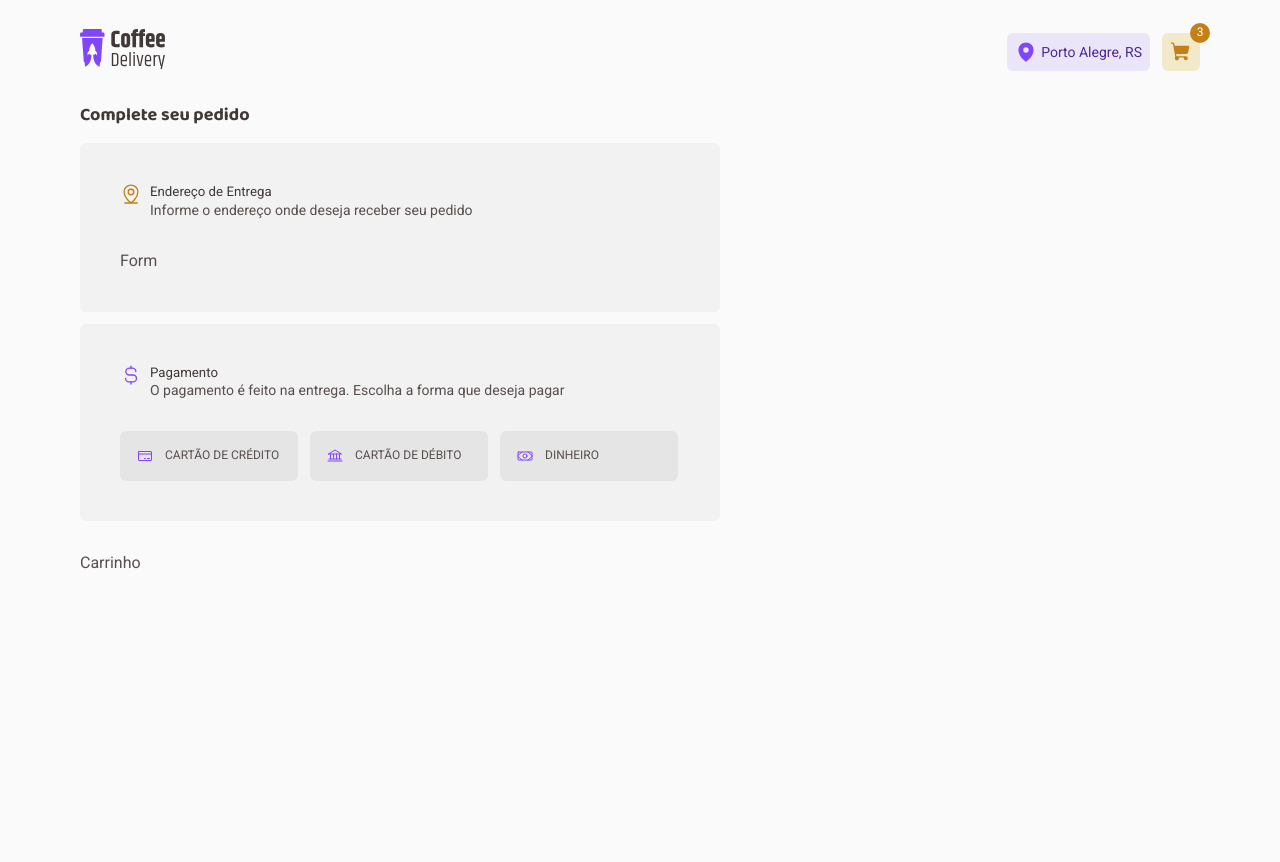
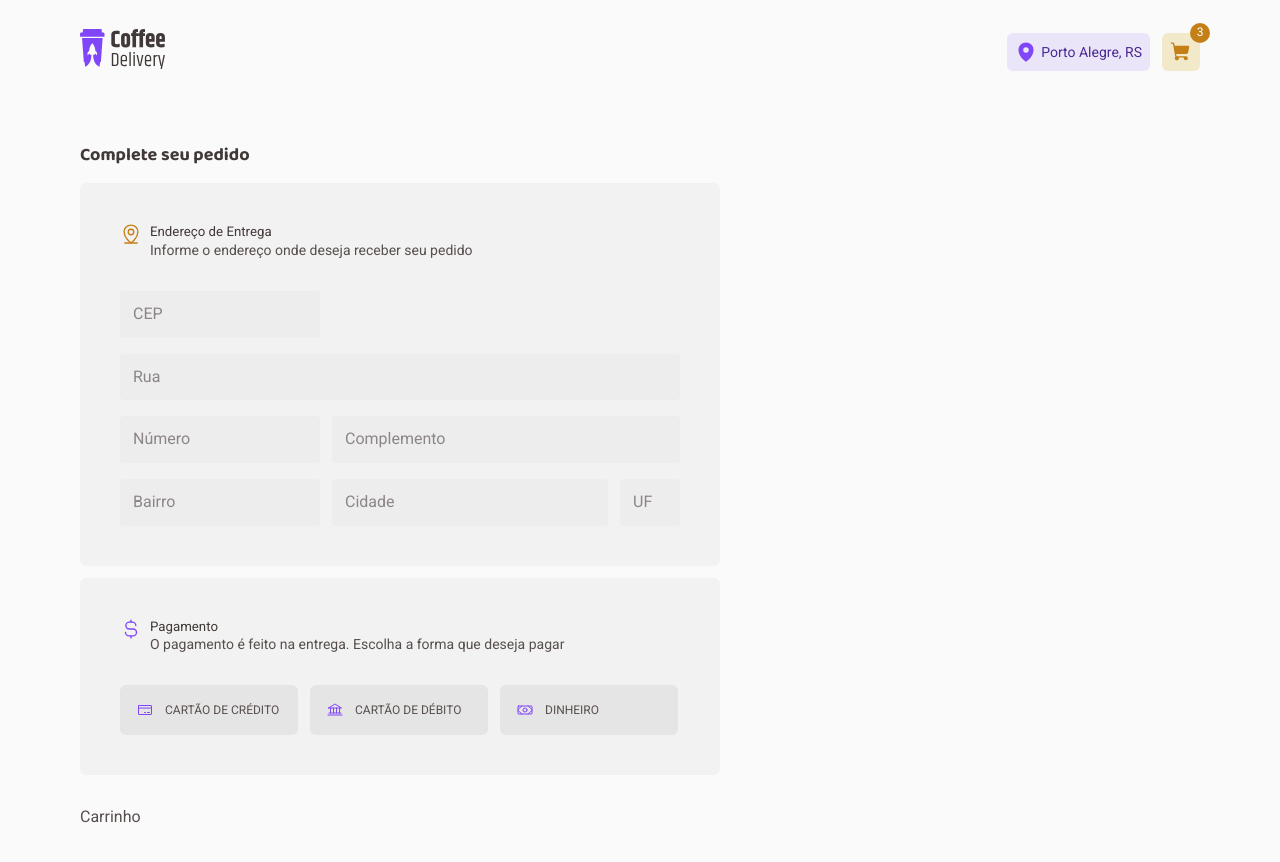
Before and after one commit to joeyanovich/coffee-delivery, a React (Vite) app: page /cart in a window 1280 px wide. Shown: the top 862 px of the page. Built offline with nearby package versions, Linux system fonts and the light colour scheme.

Commit message:
feat 🧑‍💻: created form

```diff
--- a/src/pages/Checkout/components/AddressInfo/Form/index.tsx
+++ b/src/pages/Checkout/components/AddressInfo/Form/index.tsx
@@ -1,9 +1,66 @@
+import { useState } from "react";
 import { FormContainer } from "./styles";
 
 export function Form() {
+  const [cep, setCep] = useState("");
+  const [rua, setRua] = useState("");
+  const [numero, setNumero] = useState("");
+  const [complemento, setComplemento] = useState("");
+  const [bairro, setBairro] = useState("");
+  const [cidade, setCidade] = useState("");
+  const [uf, setUf] = useState("");
+
   return (
     <FormContainer>
-      Form
+        <input
+          className={cep ? "filled" : ""}
+          type="text"
+          name="cep"
+          placeholder="CEP"
+          onChange={(e) => setCep(e.target.value)}
+        />
+        <input
+          className={rua ? "filled" : ""}
+          type="text"
+          name="rua"
+          placeholder="Rua"
+          onChange={(e) => setRua(e.target.value)}
+        />
+        <input
+          className={numero ? "filled" : ""}
+          type="text"
+          name="numero"
+          placeholder="Número"
+          onChange={(e) => setNumero(e.target.value)}
+        />
+        <input
+          className={complemento ? "filled" : ""}
+          type="text"
+          name="complemento"
+          placeholder="Complemento"
+          onChange={(e) => setComplemento(e.target.value)}
+        />
+        <input
+          className={bairro ? "filled" : ""}
+          type="text"
+          name="bairro"
+          placeholder="Bairro"
+          onChange={(e) => setBairro(e.target.value)}
+        />
+        <input
+          className={cidade ? "filled" : ""}
+          type="text"
+          name="cidade"
+          placeholder="Cidade"
+          onChange={(e) => setCidade(e.target.value)}
+        />
+        <input
+          className={uf ? "filled" : ""}
+          type="text"
+          name="uf"
+          placeholder="UF"
+          onChange={(e) => setUf(e.target.value)}
+        />
     </FormContainer>
   )
 }
--- a/src/pages/Checkout/components/AddressInfo/Form/styles.ts
+++ b/src/pages/Checkout/components/AddressInfo/Form/styles.ts
@@ -1,5 +1,46 @@
 import styled from "styled-components";
 
 export const FormContainer = styled.form`
+  display: grid;
+  grid-template-columns: 12.5rem 17.25rem 3.75rem;
+  gap: 1rem 0.75rem;
 
+  input {
+    border-radius: 4px;
+    border: 1px solid transparent;
+    padding: 0.75rem;
+
+    background-color: ${props => props.theme['base-input']};
+  }
+  input::placeholder {
+    color: ${props => props.theme['base-label']};
+  }
+  input:focus {
+    border: 1px solid ${props => props.theme['yellow-dark']};
+    outline: 0;
+  }
+  input.filled {
+    border: 1px solid ${props => props.theme['yellow-dark']};
+  }
+
+  input[name="cep"] {
+    grid-column-start: 1;
+    grid-column-end: 2;
+  }
+  input[name="rua"] {
+    grid-column-start: 1;
+    grid-column-end: 4;
+  }
+  input[name="numero"] {
+    grid-column-start: 1;
+    grid-column-end: 2;
+  }
+  input[name="complemento"] {
+    grid-column-start: 2;
+    grid-column-end: 4;
+  }
+  input[name="bairro"] {
+    grid-column-start: 1;
+    grid-column-end: 2;
+  }
 `
--- a/src/pages/Checkout/components/AddressInfo/styled.ts
+++ b/src/pages/Checkout/components/AddressInfo/styled.ts
@@ -2,6 +2,7 @@ import styled from "styled-components";
 
 export const AddressInfoContainer = styled.div`
   width: 100%;
+  margin-top: 2.5rem;
 
   display: flex;
   flex-direction: column;
```
